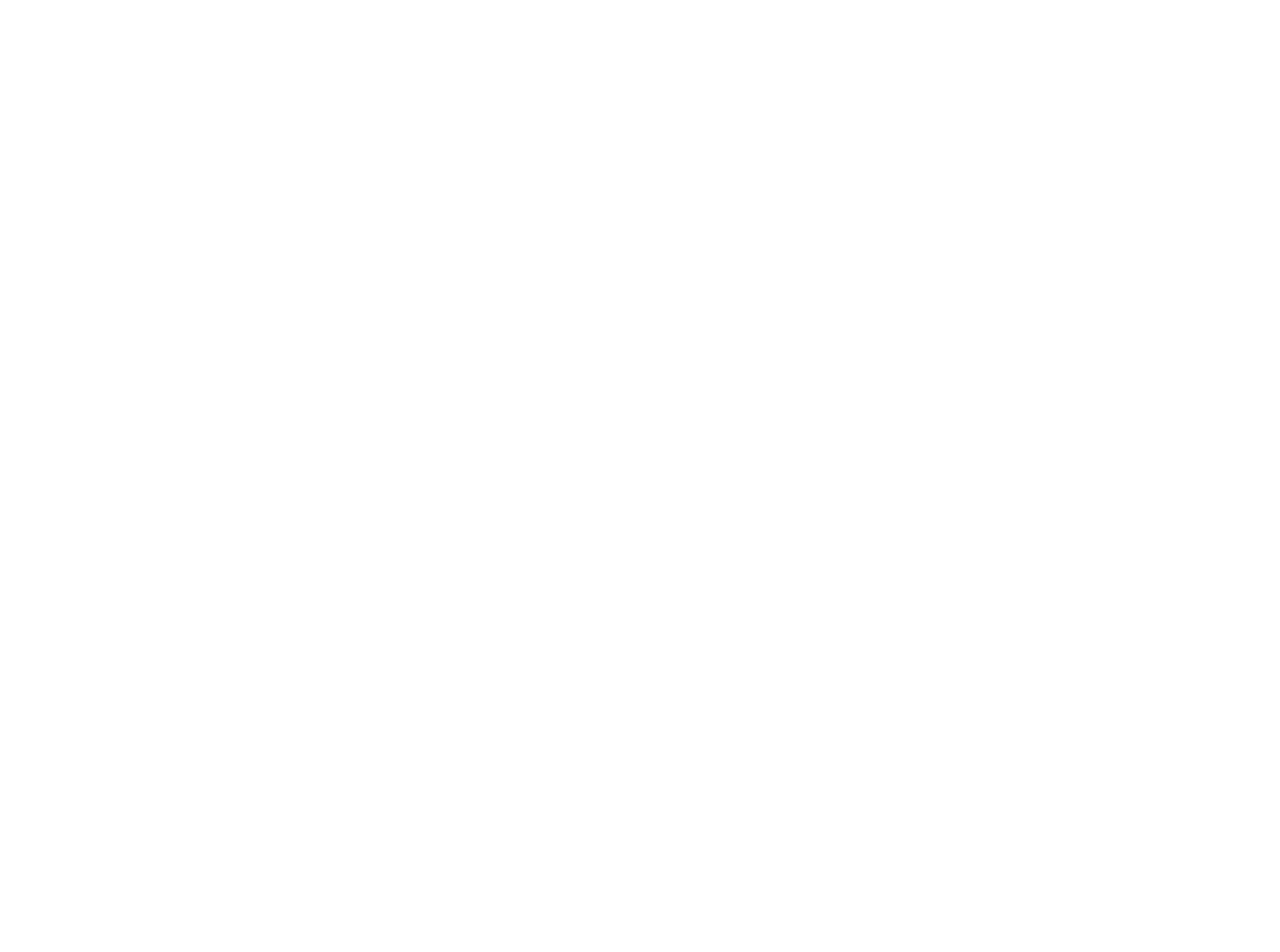
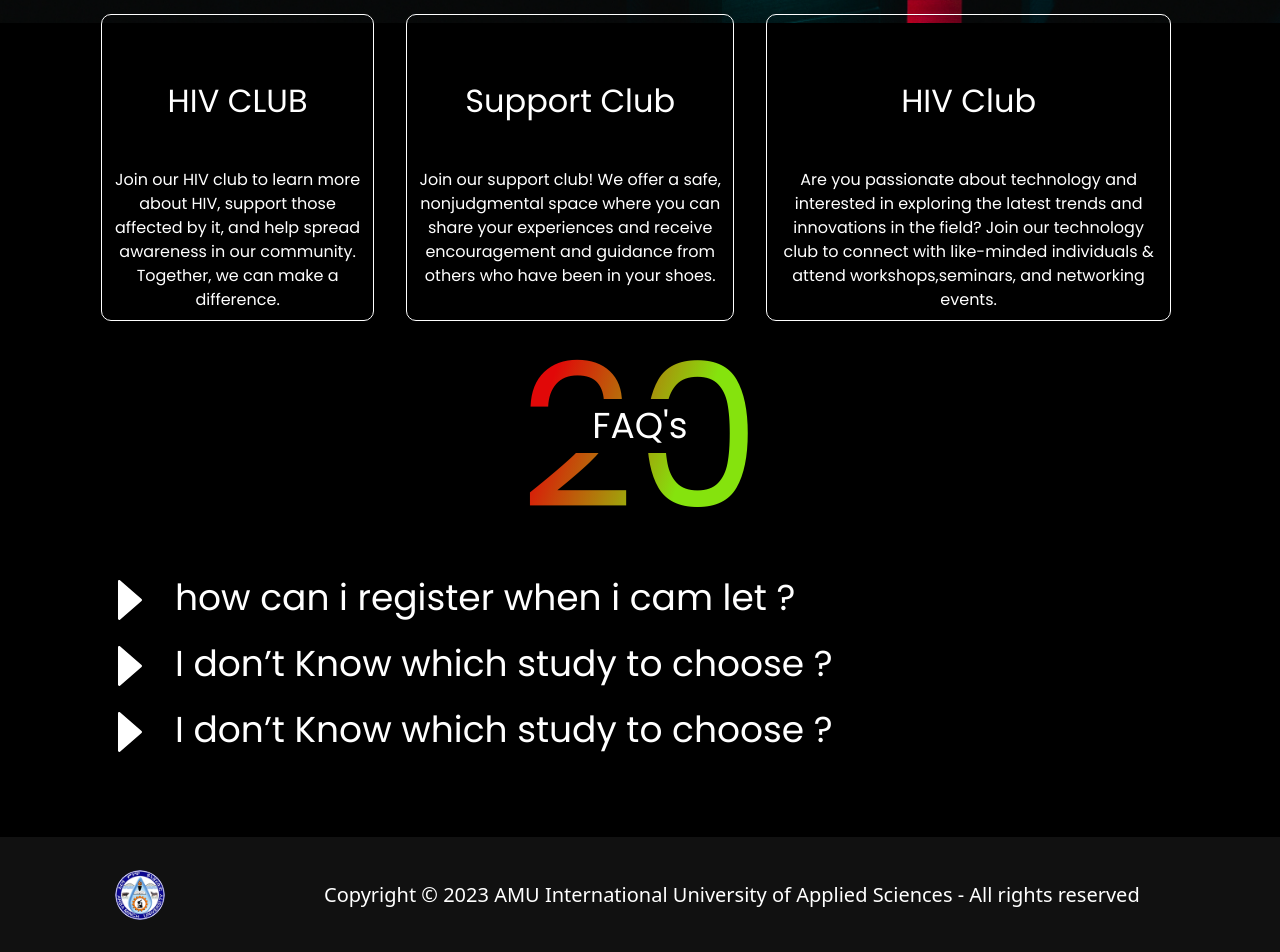
Before and after one commit to misudesu/ar-pro, a React (Create React App) app: page / in a window 1280 px wide. Shown: the part 3729-4681 px from the top of the page. Before the commit the page ends 3167 px from the top, so only its background shows below. Built offline with nearby package versions, Linux system fonts and the light colour scheme; a small style sheet from the web is missing.

Commit message:
saave all

```diff
--- a/package.json
+++ b/package.json
@@ -7,7 +7,9 @@
     "@testing-library/react": "^13.4.0",
     "@testing-library/user-event": "^13.5.0",
     "react": "^18.2.0",
+    "react-bootstrap": "^2.7.4",
     "react-dom": "^18.2.0",
+    "react-icons": "^4.8.0",
     "react-scripts": "5.0.1",
     "web-vitals": "^2.1.4"
   },
--- a/src/App.css
+++ b/src/App.css
@@ -41,6 +41,11 @@
 background-clip: text;
 text-fill-color: transparent;
 }
+.club-card{
+  box-sizing: border-box;
+  border: 1px solid #FFFFFF;
+border-radius: 10px;
+}
 .font-poet{
   font-family: 'poetsenone-regular', sans-serif;
 }
@@ -55,3 +60,23 @@
   background-clip: text;
   text-fill-color: transparent;
 }
+.faq{
+  width: 241px;
+height: 268px;
+left: 600px;
+
+font-family: 'Poppins';
+font-style: normal;
+font-weight: 400;
+font-size: 200px;
+line-height: 134%;
+/* identical to box height, or 268px */
+
+text-align: center;
+
+background: linear-gradient(289.56deg, #85E30D 33.71%, #E10808 82.3%);
+-webkit-background-clip: text;
+-webkit-text-fill-color: transparent;
+background-clip: text;
+text-fill-color: transparent;
+}
--- a/src/Data/Data.jsx
+++ b/src/Data/Data.jsx
@@ -22,6 +22,16 @@
         {value:'A- 85-90'},
         {value:"F '<'35"},
     ],
+    clubCard:[
+        {title:'HIV CLUB',Dic:'Join our HIV club to learn more about HIV, support those affected by it, and help spread awareness in our community.  Together, we can make a difference.'},
+        {title:'Support Club',Dic:' Join our support club! We offer a safe, nonjudgmental space where you can  share your experiences and receive encouragement and guidance from others who have been in your shoes.'},
+        {title:'HIV Club',Dic:'Are you passionate about technology and interested in exploring the latest trends and innovations in the field? Join our technology club to connect with like-minded individuals & attend workshops,seminars, and networking events.'},
 
+    ],
+   faq:[
+    {title:'how can i register when i cam let ?',Dec:'It is a long established fact that a reader will be distracted by the readable content of a page when looking at its layout. The point of using Lorem Ipsum is that it has a more-or-less normal distribution of letters, as opposed to using Content here, content here, making it look like readable English.'},
+    {title:'I don’t Know which study to choose ?',Dec:'new'},
+    {title:'I don’t Know which study to choose ?',Dec:'back'}
+   ]
 }
 export default data;
--- /dev/null
+++ b/src/component/Club.jsx
@@ -0,0 +1,31 @@
+import React from 'react'
+import club from '../Asset/club.png'
+import data from '../Data/Data'
+function Club() {
+  return (
+    <div >
+<div>
+    <div className='relative text-white flex flex-col justify-center '>
+       <img className='relative' src={club} alt="" />
+       <div className='absolute top-0 ml-[101px] mt-[94px]'>
+<p className='font-poet text-[96px] text-[#525050] font-bold -mb-5'>Campus Club</p>
+<p className='text-[64px] font-Pop '>that you can <br/> participate <br/> in.</p>
+<div className='flex justify-around gap-8  text-center mr-[109px] mt-[70px]'>
+    {data.clubCard.map((datas,index)=>(
+ <div className='club-card '>
+ <p className='text-[32px] font-Pop mt-[62px] mb-[35px]'>{datas.title}</p>
+ <p className='text-[16px] font-Pop p-2'>{datas.Dic}</p>
+</div>
+    ))}
+
+
+</div>
+       </div>
+    </div>
+</div>
+
+    </div>
+  )
+}
+
+export default Club
--- /dev/null
+++ b/src/component/FAQ.jsx
@@ -0,0 +1,37 @@
+import React, { useState } from 'react'
+import {AiOutlineCaretDown,AiOutlineCaretRight} from "react-icons/ai";
+import data from '../Data/Data';
+function FAQ() {
+    const [left,setLeft]=useState(true);
+
+  return (
+    <div>
+        <div className=' flex justify-center items-center mt-[280px] '>
+            <div className='relative  '>
+            <p className=' faq '>20</p>
+    <div className='absolute top-24 right-0  w-full flex justify-center items-center text-white'>
+        <p className='text-center h-[54px] flex flex-col justify-center items-center w-[143px] bg-black'> <span className='text-[36px] font-Pop'> FAQ's</span> </p>
+            </div>
+
+            </div>
+        </div>
+        <div className='text-white '>
+            {data.faq.map((datas,index)=>(
+<div key={index} className='flex gap-4 ml-[101px] items-center'>
+<div className='flex flex-col gap-2 mb-2'>
+    <div className='flex gap-4'>
+    {left===index?<AiOutlineCaretDown color='white' size={58} onClick={()=>setLeft(index)} />:<AiOutlineCaretRight color='white' size={58} onClick={()=>setLeft(index)}/>}
+
+<p className='font-Pop text-[36px]'>{datas.title}</p>
+    </div>
+{left===index?<p className='ml-[30px] border p-3 border-t-black border-b-black border-r-black  border-l-red-500 w-[893px]'>{datas.Dec}</p>:''}
+</div>
+
+</div>
+            ))}
+        </div>
+    </div>
+  )
+}
+
+export default FAQ
--- /dev/null
+++ b/src/component/Footer.jsx
@@ -0,0 +1,14 @@
+import React from 'react'
+import amulogo from '../Asset/amulogo.png'
+function Footer() {
+  return (
+    <div>
+        <footer className='h-[115px] flex gap-8 text-white  items-center bg-[#111111]'>
+            <img src={amulogo} className='rounded-full w-[50px] h-[50px] mr-[127px] ml-[115px]' alt="" />
+            <p className='text-[20px]'>Copyright © 2023 AMU International University of Applied Sciences - All rights reserved</p>
+        </footer>
+    </div>
+  )
+}
+
+export default Footer
--- a/src/page/Landing.jsx
+++ b/src/page/Landing.jsx
@@ -3,11 +3,14 @@
 import data from '../Data/Data'
 import Service from '../component/Service'
 import Gread from '../component/Gread'
+import Club from '../component/Club'
+import FAQ from '../component/FAQ'
+import Footer from '../component/Footer'
 
 function Landing() {
-console.log(data)
+
   return (
-    <div className='mt-0 mb-0'>
+    <div className='mt-0'>
       <div>
         <p className=' heding heding1 text-[96px] looding-[129px] text-center font-Poppins'>
          <span className='mt-[90px] text-white inline-block mt-[214px]'>
@@ -45,6 +48,17 @@
      <div className='mt-[68px]'>
       <Gread/>
      </div>
+     <div className='mt-[68px]'>
+      <Club/>
+
+     </div>
+     <div className='mt-[68px]'>
+      <FAQ/>
+
+     </div>
+     <div className='mt-[68px]'>
+      <Footer/>
+      </div>
     </div>
   )
 }
```
Also changed, not shown: src/Asset/amulogo.png (added), 1 other file (tests, documents, lock files or other folders).
